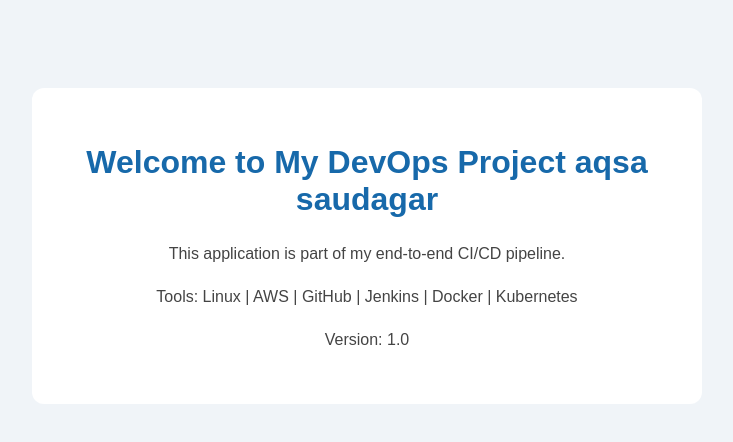
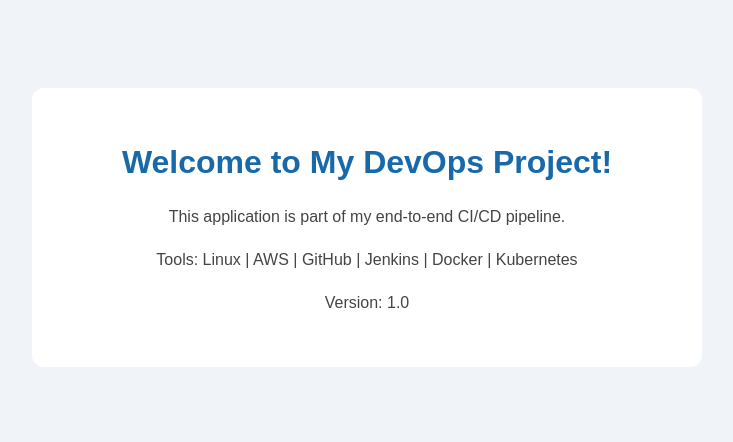
Before and after one commit to Aqsa-Saudagar/DevOps-CI-CD-Project, a plain HTML site: page index.html in a window 1280 px wide. Shown: the whole page, without its empty margins (273-1006 px from the left). Drawn offline with Linux system fonts and the light colour scheme.

Commit message:
Update index.html

```diff
--- a/index.html
+++ b/index.html
@@ -32,7 +32,7 @@
   </head>
   <body>
     <div class="container">
-      <h1>Welcome to My DevOps Project aqsa saudagar</h1>
+      <h1>Welcome to My DevOps Project!</h1>
       <p>This application is part of my end-to-end CI/CD pipeline.</p>
       <p>Tools: Linux | AWS | GitHub | Jenkins | Docker | Kubernetes</p>
       <p>Version: 1.0</p>
```
